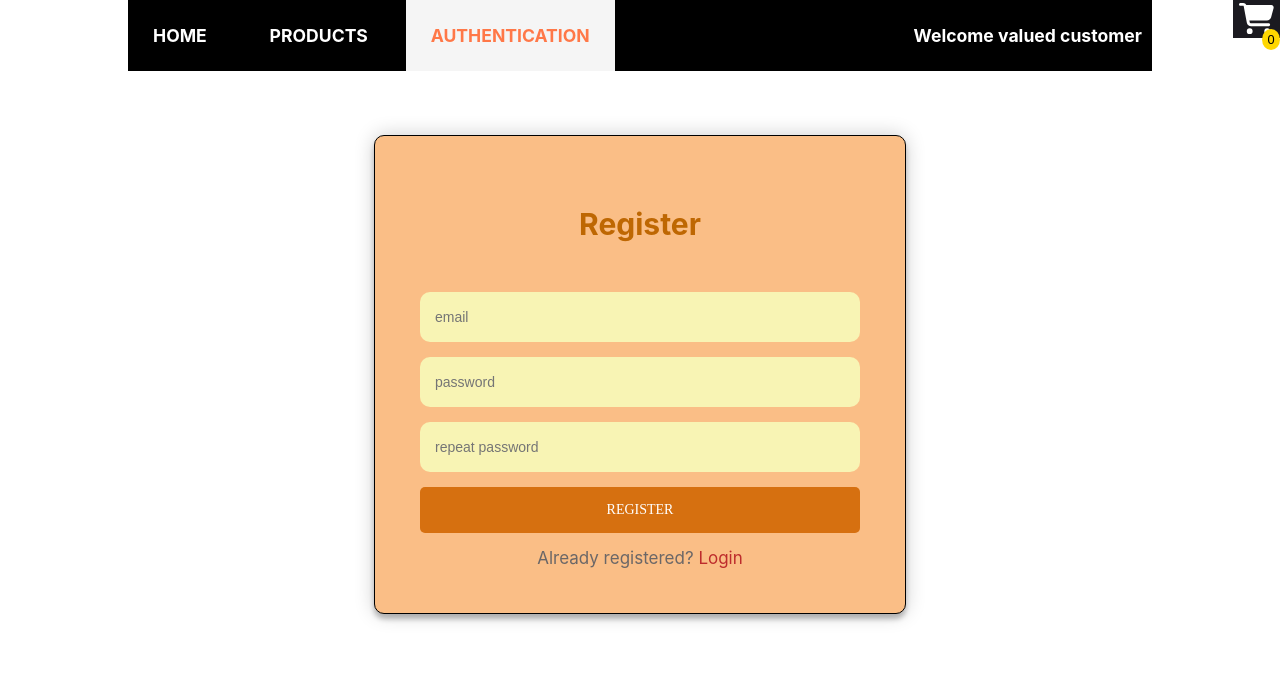
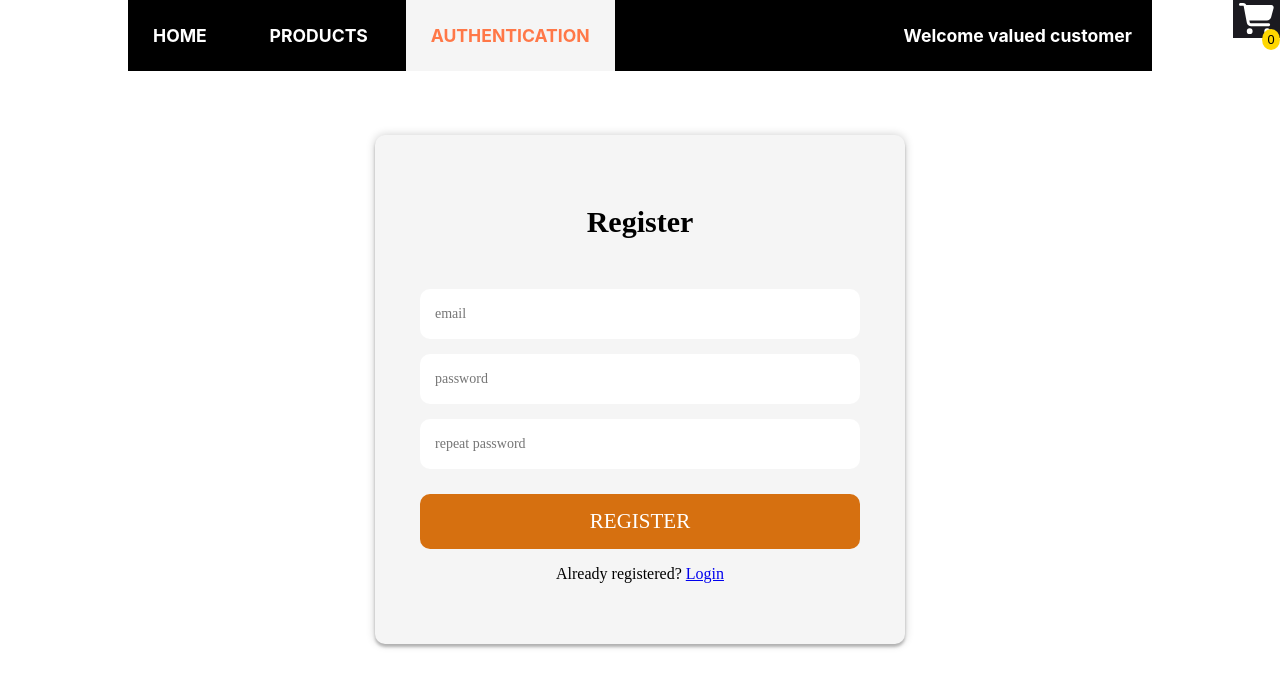
Before and after one commit to martin-lyubenov/react-online-shop, a React (Create React App) app: page /auth in a window 1280 px wide. Shown: the top 688 px of the page. Built offline with nearby package versions, Linux system fonts and the light colour scheme.

Commit message:
cart slide in and out animation, visual changes

```diff
--- a/src/App.js
+++ b/src/App.js
@@ -121,4 +121,5 @@ function App() {
   return <RouterProvider router={router} />;
 }
 
+
 export default App;
--- a/src/components/Cart/Cart.js
+++ b/src/components/Cart/Cart.js
@@ -1,12 +1,17 @@
 import { useSelector } from "react-redux";
 import classes from "./Cart.module.css";
 import CartItem from "./CartItem";
+import { CSSTransition } from "react-transition-group";
 
-const Cart = (props) => {
+const animationTiming = {
+  enter: 400,
+  exit: 400
+}
+
+const Cart = ({cartIsVisible}) => {
   const items = useSelector((state) => state.items);
   const processedPrice = Math.abs(items.totalCost).toFixed(2);
   const totalQty = items.totalQuantity;
-
 
   let content = <p>No items</p>;
 
@@ -20,14 +25,26 @@ const Cart = (props) => {
     );
   }
 
-
   return (
+    <CSSTransition
+    mountOnEnter
+    unmountOnExit
+    in={cartIsVisible}
+    timeout={animationTiming}
+    classNames={{
+      enter: '',
+      enterActive: classes.cartIsOpen,
+      exit: '',
+      exitActive: classes.cartIsClosed
+    }}
+    >
       <div className={classes.cart}>
         <h2>Your Shopping Cart</h2>
         {content}
         <p>Total price: {processedPrice}</p>
         <p>Total qty: {totalQty}</p>
       </div>
+    </CSSTransition>
   );
 };
 
--- a/src/components/Cart/Cart.module.css
+++ b/src/components/Cart/Cart.module.css
@@ -26,17 +26,52 @@
 }
 
 
+.cartIsOpen {
+  animation: openCart 0.4s ease-out forwards;
+}
+
+.cartIsClosed {
+  animation: closeCart 0.4s ease-out forwards;
+
+}
+
+
+@keyframes openCart {
+  0% {
+    opacity: 0;
+    transform: translateX(100%);
+  }
+
+  100% {
+    opacity: 1;
+    transform: translateX(0%);
+  }
+}
+
+@keyframes closeCart {
+  0% {
+    opacity: 1;
+    transform: translateX(0%);
+  }
+
+  100% {
+    opacity: 0;
+    transform: translateX(100%);
+  }
+}
+
+
 @media (min-width: 768px) {
   .cart {
-      width: 50%;
+    width: 50%;
   }
 
 }
 
 @media (min-width: 1024px) {
   .cart {
-      width: 30%;
-      height: 100%;
+    width: 30%;
+    height: 100%;
   }
 
 }
--- a/src/components/Forms/AuthForm.js
+++ b/src/components/Forms/AuthForm.js
@@ -25,27 +25,30 @@ function AuthForm(params) {
       <div className={classes.form}>
         <h2 className={classes.heading}>{isLogin ? "Login" : "Register"}</h2>
         {data !== undefined && data.passwordsMatch === false && (
-          <p>Passwords do not match</p>
+          <p className={classes.error} >Passwords do not match</p>
         )}
         {data !== undefined && data.passUserMatch === false && (
-          <p>Password or username do not match</p>
+          <p className={classes.error} >Password or Username do not match</p>
         )}
         <Form method="post">
-          <input type="text" name="email" placeholder="email" required />
+          <input type="text" name="email" placeholder="email" className={classes.input} required />
           <input
             type="password"
             name="password"
             placeholder="password"
+            className={classes.input}
             required
           />
           {!isLogin && (
             <input
               type="password"
               name="rePassword"
+              className={classes.input}
               placeholder="repeat password"
+              required
             />
           )}
-          <button type="submit">{isLogin ? "Login" : "Register"}</button>
+          <button type="submit" className={classes.btn}>{isLogin ? "Login" : "Register"}</button>
           {message}
         </Form>
       </div>
--- a/src/components/Forms/AuthForm.module.css
+++ b/src/components/Forms/AuthForm.module.css
@@ -1,27 +1,26 @@
 .form {
-    background-color: rgb(250, 190, 134);
+  background-color: whitesmoke;
   max-width: 440px;
   margin: auto;
   margin-top: 50px;
   margin-bottom: 50px;
-
   padding: 45px;
   text-align: center;
   border-radius: 10px;
-    border: 1px solid;
-    box-shadow: 0 0 20px 0 rgba(0, 0, 0, 0.2), 0 5px 5px 0 rgba(0, 0, 0, 0.24);
+  box-shadow: 0 0 10px 0 rgba(0, 0, 0, 0.2), 0 3px 3px 0 rgba(0, 0, 0, 0.24);
+  overflow: hidden;
+  background-color: whitesmoke;
+  font-family: 'Alkalami', serif;
 }
 
-  .form h2 {
+.heading{
   margin-bottom: 50px;
   font-size: 30px;
-    color: rgb(190, 103, 2);
+  color: black;
 }
 
-  .form input{
+.input{
   border-radius: 10px;
-    outline: 0;
-    background: #f8f4b4;
   width: 100%;
   height: 50px;
   border: 0;
@@ -29,7 +28,10 @@
   padding: 15px;
   box-sizing: border-box;
   font-size: 14px;
+  font-family: 'Alkalami', serif;
+  background-color: white;
 }
+
 .form textarea {
   background: #f8f4b4;
   border-radius: 10px;
@@ -41,33 +43,30 @@
   margin-bottom: 10px;
 
 }
-  .form button {
+
+.btn {
   font-family: 'Alkalami', serif;
-    font-family: 'Kaushan Script', cursive;
   text-transform: uppercase;
-    outline: 0;
-    background: rgb(214, 112, 16);
   width: 100%;
   border: 0;
   padding: 15px;
-    color: #ffffff;
-    font-size: 14px;
-    cursor: pointer;
-    border-radius: 5px;
-
-  }
-  .form button:hover,
-  .form button:active,
-  .form button:focus {
-    background: #bd2c2c;
+  color: white;
+  border-radius: 10px;
+  margin-top: 10px;
+  display: block;
+  font-size: 21px;
+  text-align: center;
+  background: rgb(214, 112, 16);
 }
 
-  .form .message {
-    margin: 15px 0 0;
-    color: #6b6767;
-    font-size: 17px;
+.btn:hover,
+.btn:active,
+.btn:focus {
+  cursor: pointer;
+  color:  rgb(214, 112, 16);
+  background-color: white;
 }
-  .form .message a {
-    color: #bd2c2c;
-    text-decoration: none;
+
+.error {
+  color: red;
 }
--- a/src/components/MainNav.module.css
+++ b/src/components/MainNav.module.css
@@ -46,6 +46,7 @@
     color: white;
     font-weight: bold;
     margin: 0;
+    padding-right: 10px;
     font-size: 0.5rem;
 }
 
@@ -121,7 +122,8 @@
         padding: 25px 25px;
     }
 
-    .nav-link, .welcome {
+    .nav-link,
+    .welcome {
         font-size: 1.1rem;
     }
 
--- a/src/components/Welcome.module.css
+++ b/src/components/Welcome.module.css
@@ -65,7 +65,6 @@
 
   .welcome-content {
     background-repeat: repeat;
-    background-size: 100%;
   }
 
 }
```
Lines whose indentation alone changed are shown as unchanged.
